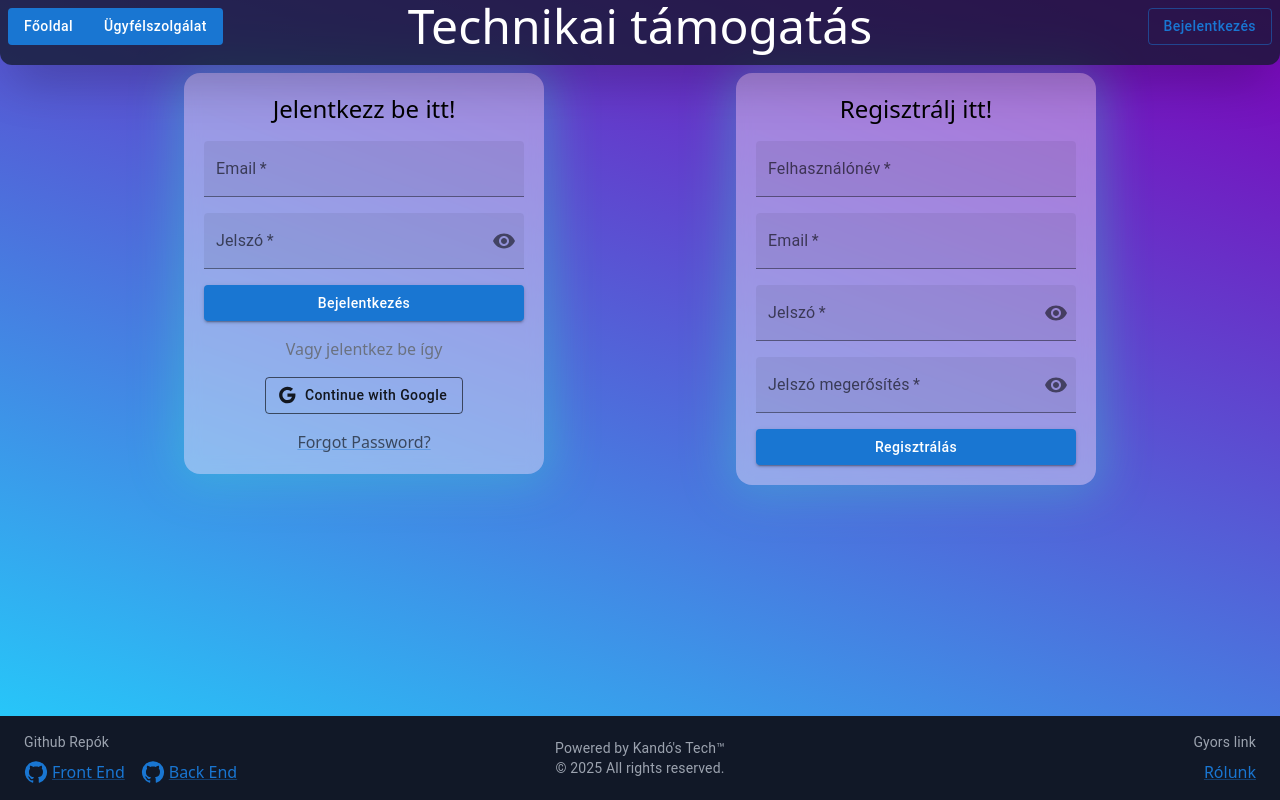
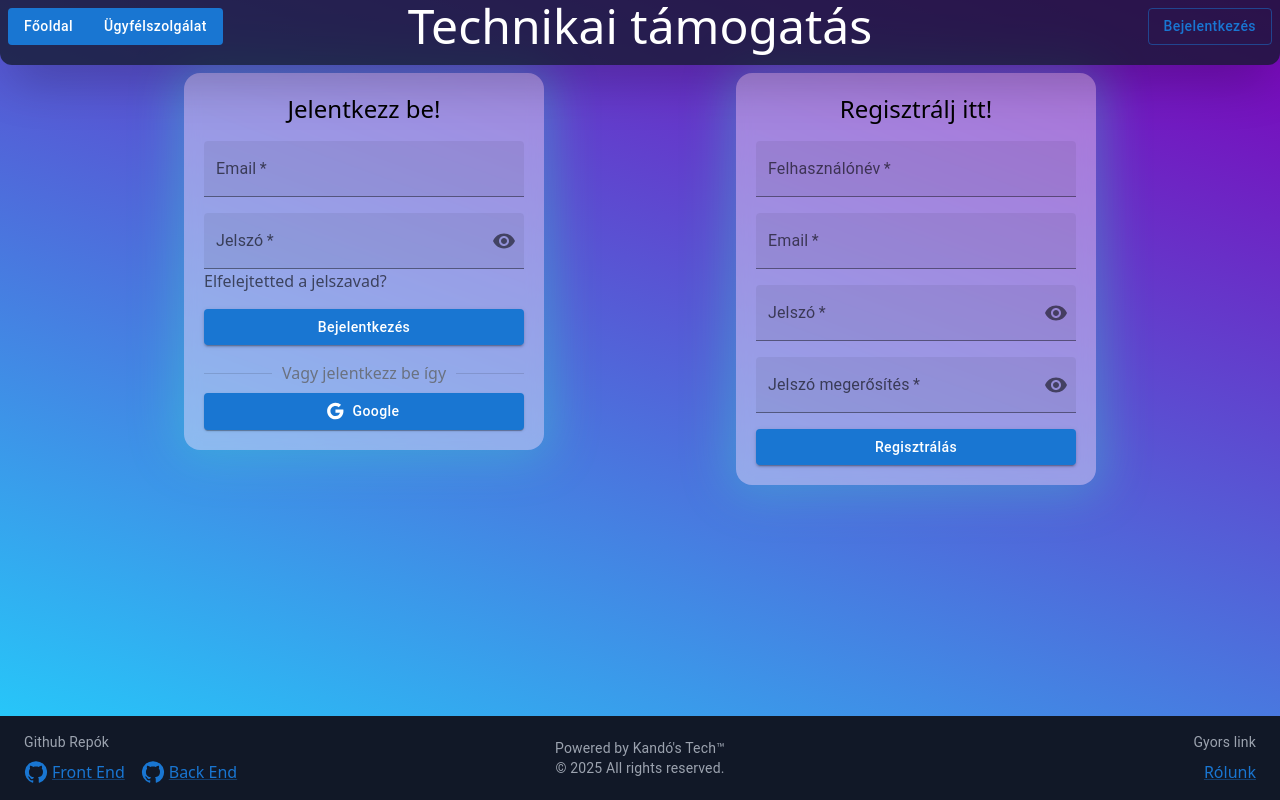
Before and after one commit to balhun/techsupport, a React (Vite) app: page /login in a window 1280 px wide. Built offline with nearby package versions, Linux system fonts and the light colour scheme; no server answers.

Commit message:
Bugfixek, pici changek, már 99.9% kész minden. Co-authored-by: YoSlurP

```diff
--- a/src/pages/Admin.jsx
+++ b/src/pages/Admin.jsx
@@ -181,7 +181,7 @@ export default function Admin({ admin, user }) {
                           Válasz: {msg.valasz}
                         </span>
                       )}
-                      {msg.answerDate && ( //ez etlűnik random
+                      {msg.answerDate && (
                         <span className="mt-2 block">
                           Megválaszolva ekkor:
                           {new Date(msg.answerDate).toLocaleString()}
--- a/src/pages/Home.jsx
+++ b/src/pages/Home.jsx
@@ -35,7 +35,6 @@ export default function Home() {
   return (
     <div className="container mx-auto px-4 py-8">
       <div className="grid lg:grid-cols-2 gap-8 mb-16">
-        {/* Hero Section */}
         <GradientCard className="flex flex-col justify-between">
           <div>
             <Typography
@@ -85,7 +84,6 @@ export default function Home() {
           </div>
         </GradientCard>
 
-        {/* Why Choose Us */}
         <div className="space-y-6">
           <div className="p-6 bg-white rounded-2xl shadow-lg">
             <Typography variant="h4" className="mb-4 font-bold">
@@ -100,7 +98,7 @@ export default function Home() {
                     Garantált megoldások
                   </h4>
                   <p className="text-gray-600">
-                    Szakértőinkkel 100%-os megoldási arány
+                    Szakértőinkkel 99.9%-os megoldási arány
                   </p>
                 </div>
               </FeatureItem>
@@ -116,8 +114,6 @@ export default function Home() {
               </FeatureItem>
             </div>
           </div>
-
-          {/* Contact Card */}
           <div className="p-6 bg-gradient-to-br from-blue-50 to-purple-50 rounded-2xl shadow-lg">
             <Typography variant="h5" className="mb-4 font-bold">
               Személyre szabott segítség
@@ -146,14 +142,12 @@ export default function Home() {
           </div>
         </div>
       </div>
-
-      {/* Features Section */}
       <div className="grid md:grid-cols-3 gap-8 mt-16">
         <div className="p-6 bg-white rounded-xl shadow-lg hover:shadow-xl transition-shadow">
           <SpeedIcon fontSize="large" color="primary" />
           <h3 className="text-xl font-bold my-4">Azonnali válaszok</h3>
           <p className="text-gray-600">
-            Intelligens chatbotunk azonnali válaszokkal szolgál gyakori
+            Intelligens kollégáink azonnali válaszokkal szolgál gyakori
             kérdésekre
           </p>
         </div>
--- a/src/pages/Login.jsx
+++ b/src/pages/Login.jsx
@@ -1,4 +1,4 @@
-import { Stack, TextField, Button, Link, Alert } from "@mui/material";
+import { Stack, TextField, Button, Link, Alert, Divider } from "@mui/material";
 import React, { useState } from "react";
 import { Navigate, useNavigate } from "react-router-dom";
 import {
@@ -15,9 +15,7 @@ import { Google } from "@mui/icons-material";
 export default function Login({
   auth,
   user,
-  logout,
-  //successRegist,
-  //setSuccessRegist,
+  logout
 }) {
   const [loginEmail, setLoginEmail] = useState("");
   const [loginPassword, setLoginPassword] = useState("");
@@ -29,8 +27,6 @@ export default function Login({
   const [newPassword, setNewPassword] = useState("");
   const [confirmPassword, setConfirmPassword] = useState("");
 
-  const [error, setError] = useState(false);
-  const [errorMessage, setErrorMessage] = useState("");
   const navigate = useNavigate();
 
   async function login() {
@@ -54,7 +50,7 @@ export default function Login({
       setErrorMessage("Nem egyezik a két jelszó!");
     } else {
       try {
-        //setSuccessRegist(false);
+
         const userCredential = await createUserWithEmailAndPassword(
           auth,
           newEmail,
@@ -65,7 +61,7 @@ export default function Login({
             displayName: felhasznalonev,
             photoURL: "./blank-pfp.png",
           });
-          //setSuccessRegist(true);
+
         });
       } catch (err) {
         if (felhasznalonev.length < 6) {
@@ -95,11 +91,12 @@ export default function Login({
       {!user ? (
         <div className="justify-evenly mt-2 flex flex-col md:flex-row gap-2 md:items-start items-center">
           <form
-            className="island glowing w-fit h-fit flex flex-col gap-4 justify-center items-center p-5 shadow-black"
+            className="island glowing w-fit h-fit flex flex-col justify-center items-center p-5 shadow-black"
           >
-            <h1 className="text-center text-2xl">Jelentkezz be itt!</h1>
+            <h1 className="text-center text-2xl mb-4">Jelentkezz be!</h1>
             <TextField
               className="w-80 align-middle"
+              sx={{marginBottom: 2}}
               required
               data-testid="email-input"
               label="Email"
@@ -118,6 +115,7 @@ export default function Login({
                 setLoginError(false);
               }}
               label="Jelszó"
+              autoComplete="current-password"
             />
 
             {loginError ? (
@@ -127,38 +125,43 @@ export default function Login({
             ) : (
               ""
             )}
-            <Link to="/profile">
+
+            <Link
+              href="/forgotpassword"
+              sx={{
+                marginBottom: 2,
+                width: "100%",
+                color: "text.secondary",
+                textDecoration: "None",
+                "&:hover": { color: "primary.main", textDecoration: "None" },
+              }}
+            >
+              Elfelejtetted a jelszavad?
+            </Link>
+            <Link to="/profile" sx={{marginBottom: 2}} >
               <Button onClick={login} variant="contained" className="w-80">
                 Bejelentkezés
               </Button>
             </Link>
-            <p className="text-gray-500">Vagy jelentkez be így</p>
+            <Divider sx={{width: "100%", marginBottom: 1}}><span className="text-gray-500">Vagy jelentkezz be így</span></Divider>
             <Button
               startIcon={<Google />}
               variant="outlined"
               onClick={GoogleLogIn}
+              className="w-80"
               sx={{
-                borderColor: "text.secondary",
-                color: "text.primary",
+                backgroundColor: "primary.main",
+                boxShadow: 1,
+                color: "white",
                 "&:hover": {
-                  borderColor: "primary.main",
-                  color: "primary.main",
+                  backgroundColor: "primary.dark",
+                  boxShadow: 3
                 },
               }}
             >
-              Continue with Google
+              Google
             </Button>
 
-            <Link
-              href="/forgotpassword"
-              sx={{
-                textAlign: "center",
-                color: "text.secondary",
-                "&:hover": { color: "primary.main" },
-              }}
-            >
-              Forgot Password?
-            </Link>
           </form>
           <form
             className="glowing island w-fit h-fit flex flex-col justify-center items-center p-5 gap-4"
@@ -194,6 +197,7 @@ export default function Login({
                 setError(false);
               }}
               label="Jelszó"
+              autoComplete="new-password"
             />
             <Passwordshow
               value={confirmPassword}
@@ -203,6 +207,7 @@ export default function Login({
                 setError(false);
               }}
               label="Jelszó megerősítés"
+              autoComplete="new-password"
             />
             <Button variant="contained" className="w-80" onClick={regist}>
               Regisztrálás
--- a/src/pages/OpenTicket.jsx
+++ b/src/pages/OpenTicket.jsx
@@ -1,11 +1,11 @@
-import { useState } from "react";
+import { useEffect, useState } from "react";
 import { Button, Typography, Box, Link } from "@mui/material";
 import axios from "axios";
 import { BACKEND_URL } from "../constants/backEnd";
 import { useNavigate } from "react-router-dom";
 import CheckCircleIcon from "@mui/icons-material/CheckCircle";
 
-export default function OpenTicket({ user }) {
+export default function OpenTicket({ user, admin }) {
   const [text, setText] = useState("");
   const [cim, setCim] = useState("");
   const [success, setSuccess] = useState(false);
@@ -30,6 +30,17 @@ export default function OpenTicket({ user }) {
     setSuccess(true);
     setTimeout(() => setSuccess(false), 3000);
   }
+
+  useEffect(() => {
+      const timeoutId = setTimeout(() => {
+        if (admin === true) {
+          navigate("/admin");
+        }
+      }, 1000);
+      return () => {
+        clearTimeout(timeoutId);
+      };
+    }, [admin]);
 
   return (
     <div className="flex flex-col items-center justify-center p-4 my-8">
--- a/src/pages/Profile.jsx
+++ b/src/pages/Profile.jsx
@@ -190,7 +190,7 @@ export default function Profile({ user, auth, logout, setUser, admin }) {
                   >
                     Fájl feltöltése
                     <VisuallyHiddenInput
-                      type="file" // <-- make sure this is set!
+                      type="file"
                       accept=".png, .jpg, .gif"
                       onChange={ProfilePictureChange}
                       disabled={uploading}
@@ -310,13 +310,19 @@ export default function Profile({ user, auth, logout, setUser, admin }) {
                         <Box mt={3} mb={4}>
                           <Paper elevation={0} sx={{ p: 2, bgcolor: 'primary.light', ml: 'auto' }}>
                             <Box display="flex" alignItems="flex-start" gap={1}>
-                              <Avatar src={profilePicture} sx={{ width: 32, height: 32 }} />
                               <Box>
-                                <Typography variant="subtitle2" fontWeight="medium">
-                                  Ön
-                                </Typography>
                                 <Typography variant="body1">
                                   {singleMessages.uzenet}
+                                </Typography>
+                              </Box>
+                              <Box
+                                display="flex"
+                                flexDirection="column"
+                                alignItems="center"
+                              >
+                                <Avatar src={profilePicture} sx={{ width: 32, height: 32 }} />
+                                <Typography variant="subtitle2" fontWeight="medium">
+                                  {user.displayName}
                                 </Typography>
                               </Box>
                             </Box>
--- a/src/pages/RespFooter.jsx
+++ b/src/pages/RespFooter.jsx
@@ -5,10 +5,6 @@ import { useState, useEffect } from "react";
 export default function RespFooter() {
   const [showFooter, setShowFooter] = useState(false);
   const isLargeScreen = useMediaQuery("(min-width: 640px)");
-
-
-
-  //Mivel a gombok egy Link nem lehet sima tailwindel szerkeszteni. cssben kell.
 
   return (
     <footer className={`bottom-0 left-0 w-full  bg-gray-900 text-white transition-transform duration-300 ease-in-out translate-y-0 mt-2`}>
```
Also changed, not shown: src/App.jsx (+1 -8 lines).
